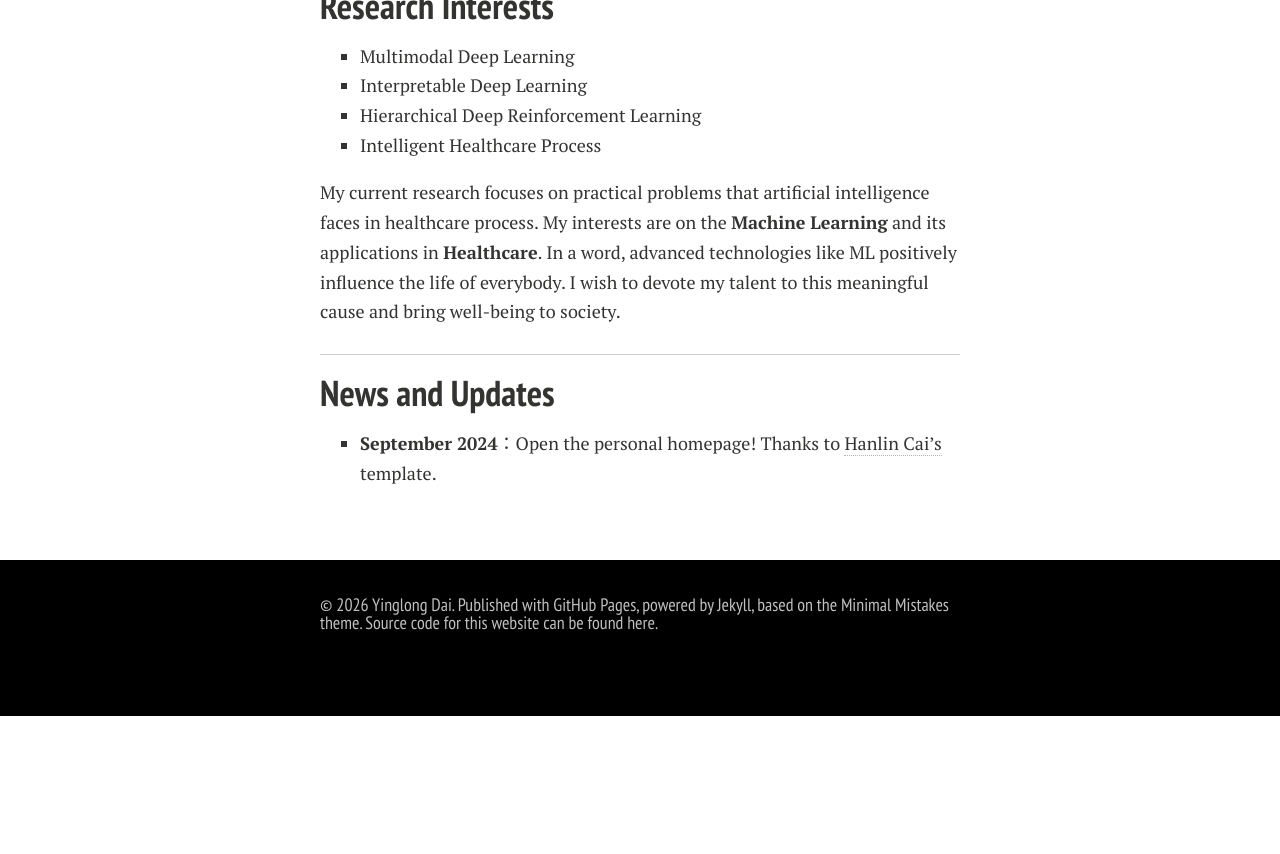
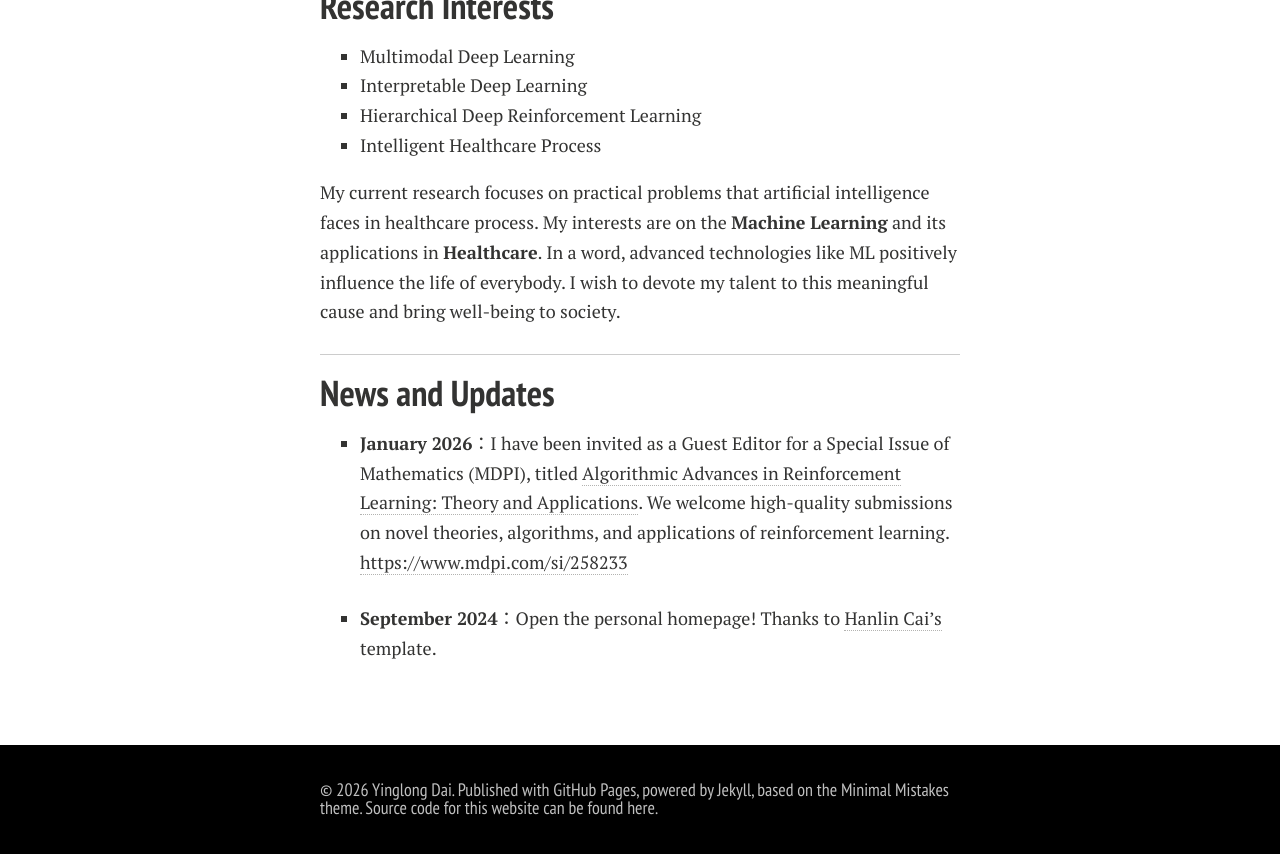
Before and after one commit to daiyl/daiyl.github.io, a Jekyll site: the page built from index.md, in a window 1280 px wide and 900 px high, scrolled down 733 px. Shown: the top 854 px of the window. Built offline with Jekyll 4.4.1, drawn with Linux system fonts in a browser that asks for light colours; nearby versions of some CDN libraries; comment, search, counter and statistics services are not loaded; a style sheet for code colours, icons or effects is not loaded; our own code applies the rules of GitHub Pages for plain Markdown files; before the commit the page ends 1449 px from its top, so only the background shows below that.

Commit message:
Update index.md

```diff
--- a/index.md
+++ b/index.md
@@ -35,4 +35,7 @@ My current research focuses on practical problems that artificial intelligence f
 
 ## News and Updates
 
+- **January 2026**：I have been invited as a Guest Editor for a Special Issue of Mathematics (MDPI), titled [Algorithmic Advances in Reinforcement Learning: Theory and Applications](https://www.mdpi.com/journal/mathematics/special_issues/IE4RFO4TGQ). We welcome high-quality submissions on novel theories, algorithms, and applications of reinforcement learning. [https://www.mdpi.com/si/258233](https://www.mdpi.com/si/258233)
+
+
 - **September 2024**：Open the personal homepage! Thanks to [Hanlin Cai's](https://caihanlin.com/) template.
```
